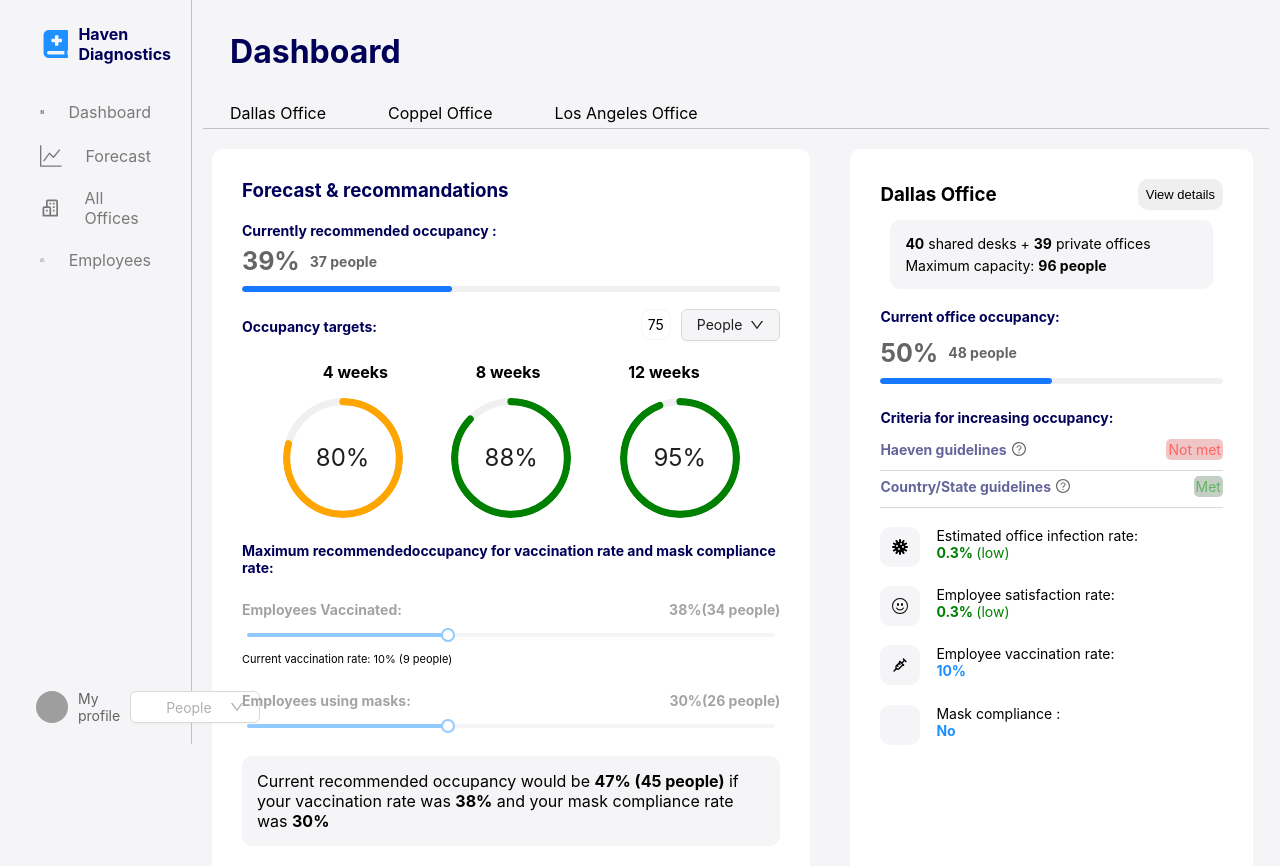
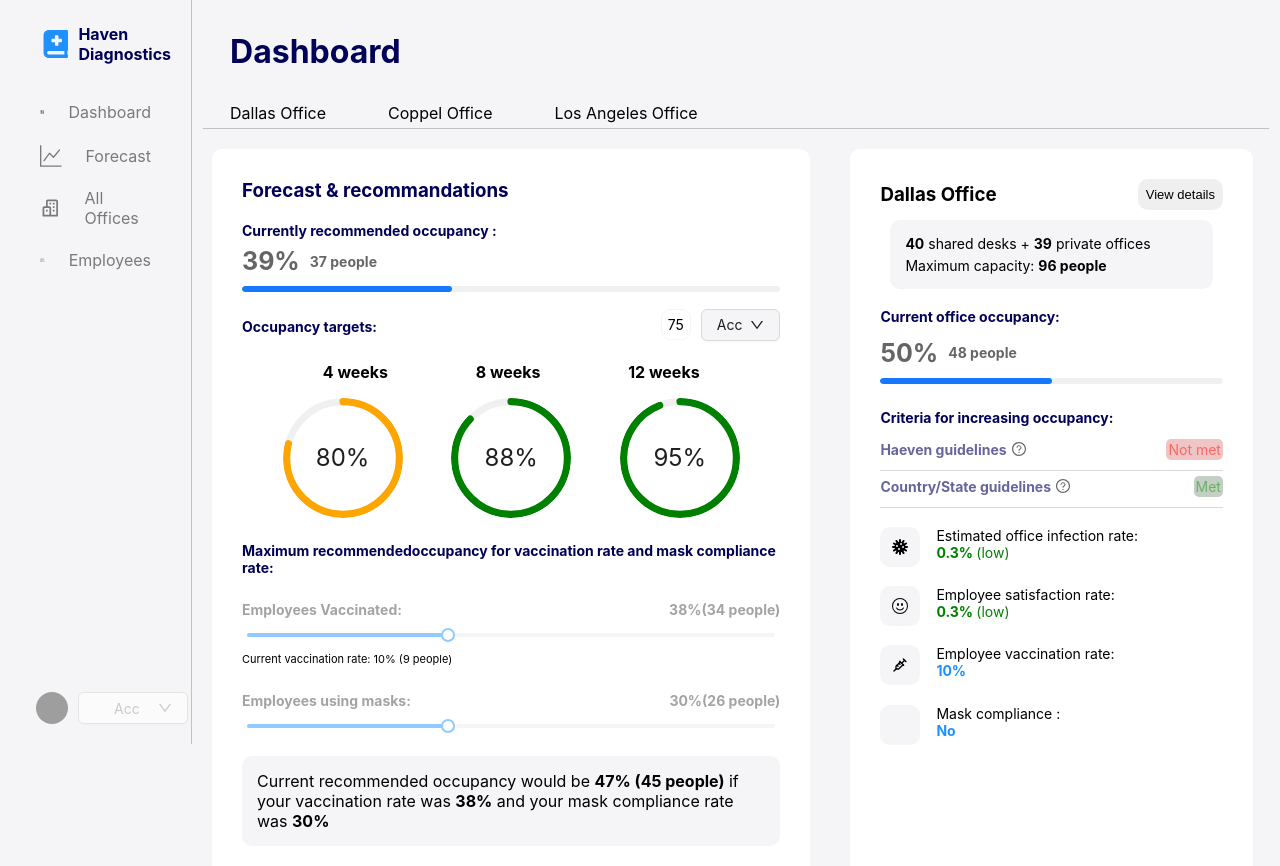
Before and after one commit to MuhammedSafarov/Dashboard, a React (Create React App) app in the folder dashboard/: page / in a window 1280 px wide. Shown: the top 866 px of the page. Built offline with nearby package versions, Linux system fonts and the light colour scheme; grey boxes are pictures that could not be loaded; some icons are missing.

Commit message:
Created Dallas component

```diff
--- a/dashboard/src/App.js
+++ b/dashboard/src/App.js
@@ -1,13 +1,19 @@
 import "./App.css";
 import Sidebar from "./layout/Sidebar/Sidebar";
 import HomePage from "./pages/homePage/HomePage";
+import { Route, Routes } from "react-router-dom";
 
 function App() {
   return (
     <div className="App">
       <div className="container">
-        <Sidebar />
-        <HomePage />
+        <Sidebar/>
+        <Routes>
+          <Route path="/" element={<HomePage />} />
+          {/* <Route path='/forecast' element={<} /> */}
+        </Routes>
+        {/* <Sidebar />
+        <HomePage /> */}
       </div>
     </div>
   );
--- a/dashboard/src/components/DallasBox/DallasBox.jsx
+++ b/dashboard/src/components/DallasBox/DallasBox.jsx
@@ -1,6 +1,7 @@
 import React from "react";
 import "./DallasBox.scss";
 import { Progress } from "antd";
+import Recommendation from "../Recommendation/Recommendation";
 import { QuestionCircleOutlined } from "@ant-design/icons";
 import { BsVirus, BsEmojiSmile } from "react-icons/bs";
 import { TbVaccine } from "react-icons/tb";
@@ -8,6 +9,8 @@ import { PiFaceMaskLight } from "react-icons/pi";
 
 const DallasBox = () => {
   return (
+    <div className="dallas-container">
+      <Recommendation />
       <div className="dallas-box">
         <div className="box-header">
           <h3>Dallas Office</h3>
@@ -87,6 +90,7 @@ const DallasBox = () => {
           </div>
         </div>
       </div>
+    </div>
   );
 };
 
--- a/dashboard/src/components/DallasBox/DallasBox.scss
+++ b/dashboard/src/components/DallasBox/DallasBox.scss
@@ -2,6 +2,9 @@
   --blue: rgb(0, 0, 89);
   --mainColor: #f5f5f7;
   --borderColor: rgb(193, 193, 193);
+}
+.dallas-container{
+  display: flex;
 }
 .dallas-box {
   width: 37%;
--- a/dashboard/src/components/DropDownBtn/DropDownBtn.jsx
+++ b/dashboard/src/components/DropDownBtn/DropDownBtn.jsx
@@ -35,7 +35,7 @@ const DropDownBtn = () => {
     <Dropdown menu={menuProps}>
       <Button className="people-btn">
         <Space>
-          People
+          Acc
           <DownOutlined />
         </Space>
       </Button>
--- a/dashboard/src/index.js
+++ b/dashboard/src/index.js
@@ -2,10 +2,13 @@ import React from "react";
 import ReactDOM from "react-dom/client";
 import "./index.css";
 import App from "./App";
+import { BrowserRouter } from "react-router-dom";
 
 const root = ReactDOM.createRoot(document.getElementById("root"));
 root.render(
   <React.StrictMode>
-    <App />
+    <BrowserRouter>
+      <App />
+    </BrowserRouter>
   </React.StrictMode>
 );
--- a/dashboard/src/layout/Sidebar/Sidebar.jsx
+++ b/dashboard/src/layout/Sidebar/Sidebar.jsx
@@ -4,7 +4,6 @@ import { FaBookMedical } from "@react-icons/all-files/fa/FaBookMedical";
 import { MdDashboard } from "@react-icons/all-files/md/MdDashboard";
 import { BsGraphUp } from "@react-icons/all-files/bs/BsGraphUp";
 import { BsPeople } from "@react-icons/all-files/bs/BsPeople";
-import { BsChevronDown } from "@react-icons/all-files/bs/BsChevronDown";
 import { BiBuildings } from "@react-icons/all-files/bi/BiBuildings";
 import DropDownBtn from "../../components/DropDownBtn/DropDownBtn";
 
@@ -43,9 +42,9 @@ const Sidebar = () => {
           src="https://www.its.ac.id/international/wp-content/uploads/sites/66/2020/02/blank-profile-picture-973460_1280.jpg"
           alt=""
         />
-        <div className='profile'>My profile</div>
-        <BsChevronDown className="icon" />
-      <DropDownBtn/>
+        <div className="dropdown">
+          <DropDownBtn className="dropdown" />
+        </div>
       </div>
     </div>
   );
--- a/dashboard/src/layout/Sidebar/Sidebar.scss
+++ b/dashboard/src/layout/Sidebar/Sidebar.scss
@@ -63,6 +63,9 @@
       opacity: 0.6;
       font-size: 14px;
     }
+    .dropdown {
+      border: none !important;
+    }
   }
   .sidebar-footer:hover {
     cursor: pointer;
--- a/dashboard/src/pages/dallasPage/DallasPage.jsx
+++ /dev/null
@@ -1,15 +0,0 @@
-import React from "react";
-import DallasBox from "../../components/DallasBox/DallasBox";
-import Recommendation from "../../components/Recommendation/Recommendation";
-import "./DallasPage.scss";
-
-const DallasPage = () => {
-  return (
-    <div className="dallas-container">
-      <Recommendation />
-      <DallasBox />
-    </div>
-  );
-};
-
-export default DallasPage;
--- a/dashboard/src/pages/dallasPage/DallasPage.scss
+++ /dev/null
@@ -1,3 +0,0 @@
-.dallas-container{
-    display: flex;
-}
--- a/dashboard/src/pages/homePage/HomePage.jsx
+++ b/dashboard/src/pages/homePage/HomePage.jsx
@@ -1,13 +1,13 @@
 import React from "react";
 import Header from "../../layout/Header/Header";
-import DallasPage from "../dallasPage/DallasPage";
 import "./HomePage.scss";
+import DallasBox from "../../components/DallasBox/DallasBox";
 
 const HomePage = () => {
   return (
     <div className="home-container">
       <Header />
-      <DallasPage />
+      <DallasBox />
     </div>
   );
 };
```
Lines whose indentation alone changed are shown as unchanged.
